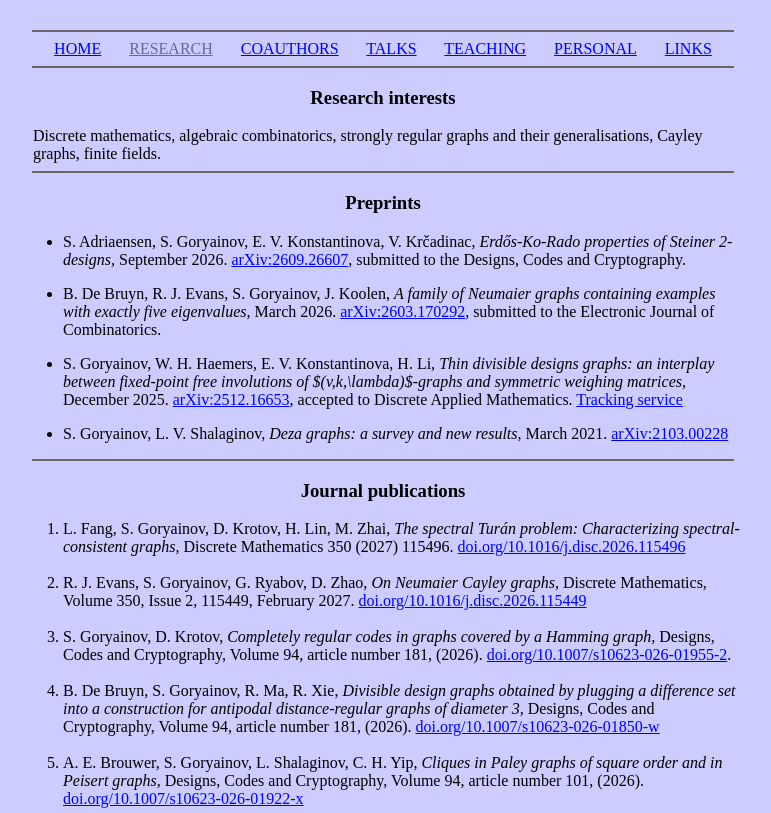
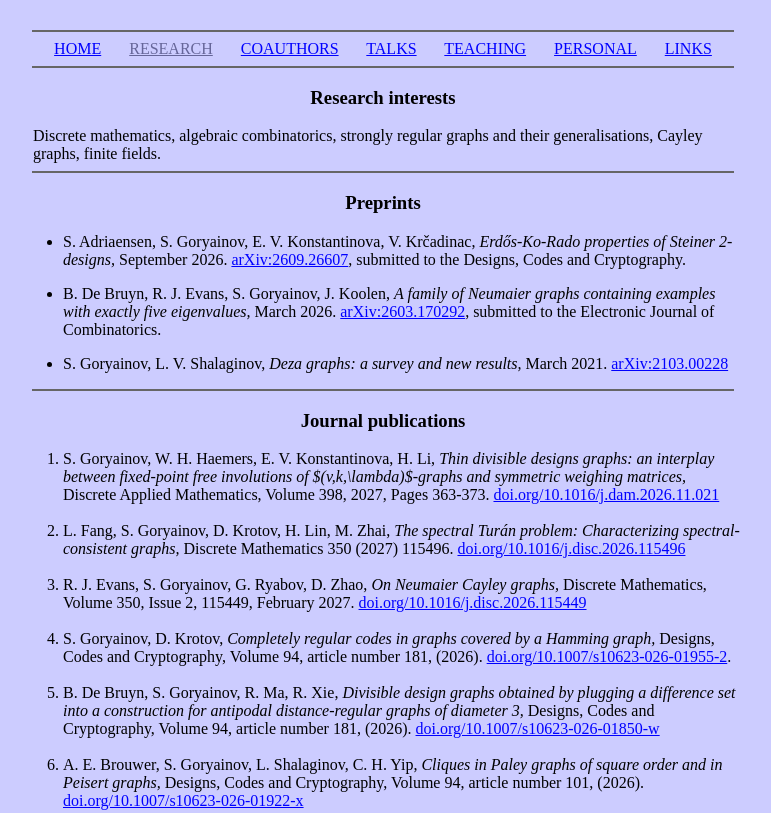
Before and after one commit to sgoryainov/sgoryainov.github.io, a plain HTML site: page research.html in a window 1280 px wide. Shown: the top 813 px of the page, without its empty margins (257-1028 px from the left). Drawn offline with Linux system fonts and the light colour scheme.

Commit message:
Add files via upload

```diff
--- a/research.html
+++ b/research.html
@@ -49,13 +49,6 @@ strongly regular graphs and their generalisations, Cayley graphs, finite fields.
    <a href="https://arxiv.org/abs/2603.17029" style="color: #0000FF">arXiv:2603.170292</a>, submitted to the Electronic Journal of Combinatorics.
    </li>
    </ul>
-	<ul align="left">
-   <li>S. Goryainov, W. H. Haemers, E. V. Konstantinova, H. Li, <i>Thin divisible designs graphs: an interplay between fixed-point free involutions of $(v,k,\lambda)$-graphs
-   and symmetric weighing matrices,</i> December 2025.
-   <a href="https://arxiv.org/abs/2512.16653" style="color: #0000FF">arXiv:2512.16653</a>, accepted to Discrete Applied Mathematics.
-   <a href="https://track.authorhub.elsevier.com/?uuid=ac810734-924b-4efd-86dd-f9747f03db0a" style="color: #0000FF">Tracking service</a>
-   </li>
-   </ul>
   <ul align="left">
    <li>S. Goryainov, L. V. Shalaginov, <i>Deza graphs: a survey and new results,</i> March 2021.
    <a href="https://arxiv.org/abs/2103.00228" style="color: #0000FF">arXiv:2103.00228</a></li>
@@ -66,6 +59,11 @@ strongly regular graphs and their generalisations, Cayley graphs, finite fields.
 <div style="width: 720px">
 <h3>Journal publications</h3>
 <ol align="left">
+	<li>S. Goryainov, W. H. Haemers, E. V. Konstantinova, H. Li, <i>Thin divisible designs graphs: an interplay between fixed-point free involutions of $(v,k,\lambda)$-graphs
+   and symmetric weighing matrices,</i> Discrete Applied Mathematics, Volume 398, 2027, Pages 363-373.
+   <a href="https://doi.org/10.1016/j.dam.2026.11.021" style="color: #0000FF">doi.org/10.1016/j.dam.2026.11.021</a>
+   </li>
+   <br>
 	<li>L. Fang, S. Goryainov, D. Krotov, H. Lin,
 M. Zhai, <i>The spectral Turán problem: Characterizing spectral-consistent
 graphs,</i> Discrete Mathematics 350 (2027) 115496.
```
Also changed, not shown: coauthors.html (+18 -3 lines).
